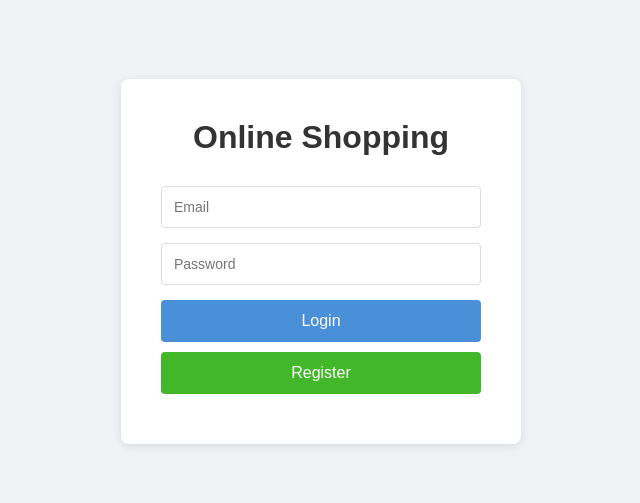
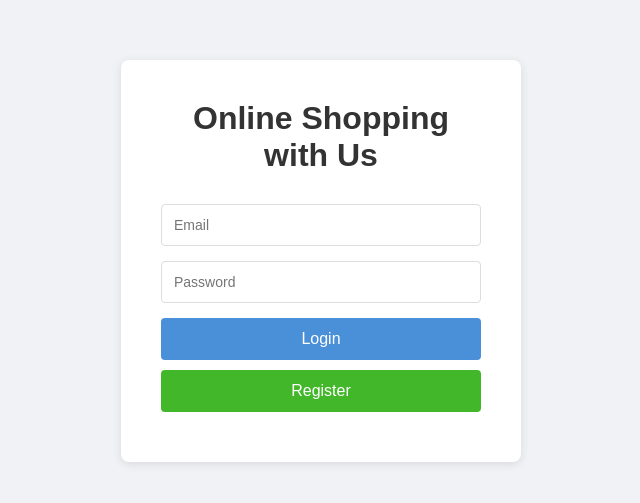
Before and after one commit to chathri888/online-shopping, a plain HTML site: page frontend/index.html in a window 1280 px wide. Shown: the part 139-642 px from the top of the page, without its empty margins (319-959 px from the left). Drawn offline with Linux system fonts and the light colour scheme.

Commit message:
Update index.html

```diff
--- a/frontend/index.html
+++ b/frontend/index.html
@@ -2,7 +2,7 @@
 <html>
 
 <head>
-    <title>Login - Online Shopping</title>
+    <title>Login - Online Shopping </title>
     <style>
         * {
             margin: 0;
@@ -106,7 +106,7 @@
 <body>
 
     <div class="container">
-        <h1>Online Shopping</h1>
+        <h1>Online Shopping with Us</h1>
 
         <div id="msg" class="msg"></div>
 
```
